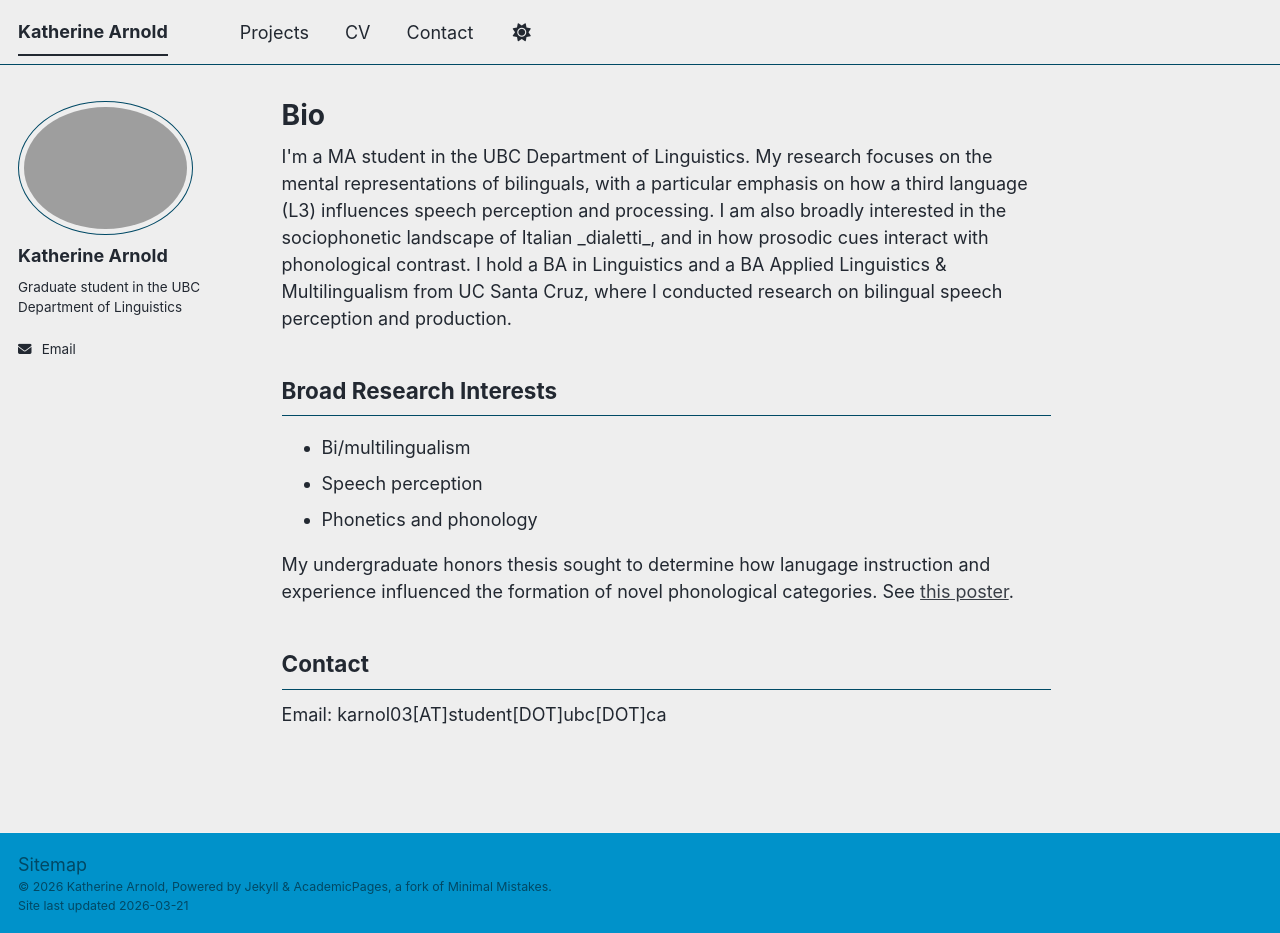
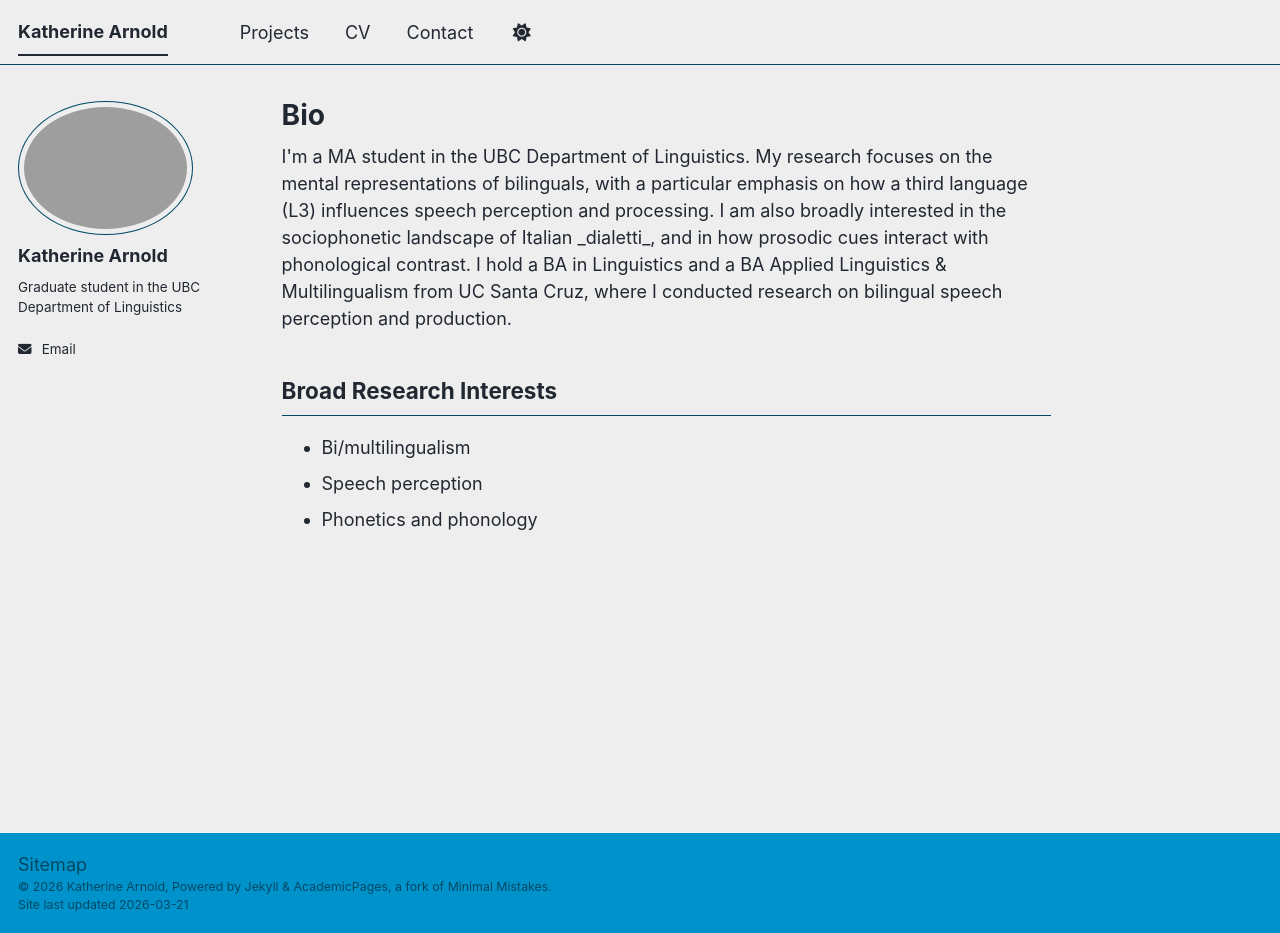
Before and after one commit to katherinearnold/katherinearnold.github.io, a Jekyll site: the page built from _pages/about.md, in a window 1280 px wide and 933 px high. Built offline with Jekyll 4.4.1, drawn with Linux system fonts in a browser that asks for light colours; a script bundle is joined from its source files by our own code; library files that are not in the unit come from our copies.

Commit message:
Remove thesis and contact details from about page
Removed thesis description and contact information from the about page.

```diff
--- a/_pages/about.md
+++ b/_pages/about.md
@@ -17,10 +17,3 @@ I'm a MA student in the UBC Department of Linguistics. My research focuses on th
 <li>Speech perception</li>
 <li>Phonetics and phonology</li>
 </ul>
-
-
-
-My undergraduate honors thesis sought to determine how lanugage instruction and experience influenced the formation of novel phonological categories. See [this poster](https://katherinearnold.github.io/files/Arnold LURC 2025 Poster.pdf).
-
-<h2>Contact</h2>
-<p>Email: karnol03[AT]student[DOT]ubc[DOT]ca</p>
```
